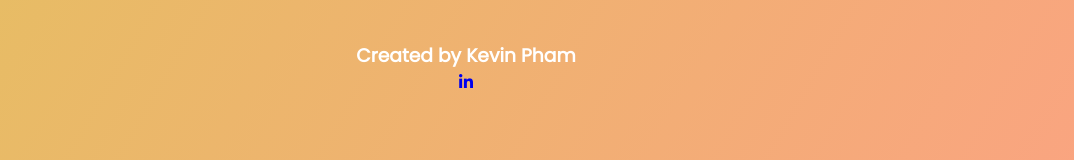
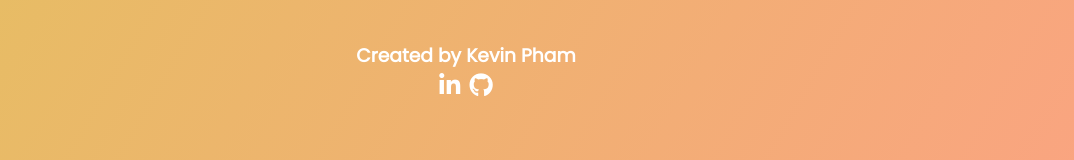
Before and after one commit to phamkevin04/todo-list-javascript, a plain HTML site: page index.html in a window 1280 px wide. Shown: the part 304-464 px from the top of the page, without its empty margins (174-1248 px from the left). Drawn offline with Linux system fonts and the light colour scheme.

Commit message:
update the footer icons

```diff
--- a/index.html
+++ b/index.html
@@ -41,6 +41,9 @@
         <a class="social-icons" href="https://www.linkedin.com/in/kevinpham9/" target="_blank">
           <i class="fab fa-linkedin-in"></i>
         </a>
+        <a class="social-icons" href="https://github.com/phamkevin04/" target="_blank">
+          <i class="fab fa-github"></i>
+        </a>
       </div>
     </footer>
 
--- a/style.css
+++ b/style.css
@@ -106,6 +106,22 @@ form button:hover {
     pointer-events: none; /* prevents clicking on the icon */
 }
 
+.social-icons {
+    text-decoration: none; /* removes the _ between the two different icons */
+}
+
+.fa-linkedin-in {
+    color: white;
+    padding: 2.5px;
+    font-size: 24px;
+}
+
+.fa-github {
+    color: white;
+    padding: 2.5px;
+    font-size: 24px;
+}
+
 .completed {
     text-decoration: line-through;
     opacity: 0.5;
```
